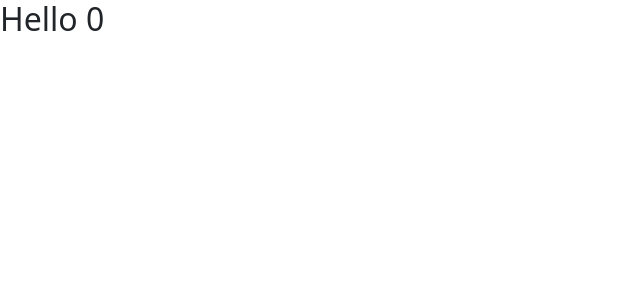
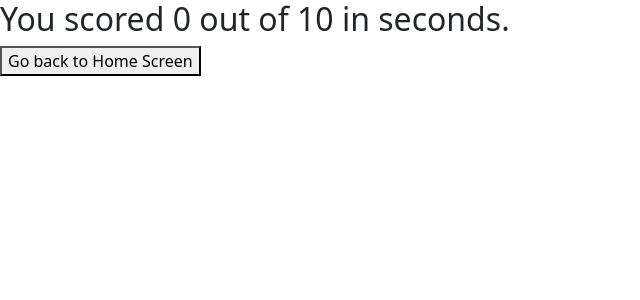
Before and after one commit to tomasdepiano/NBA-Trivia-Game, a React (Vite) app: page /results in a window 1280 px wide. Shown: the top 300 px of the page, without its empty margins (0-640 px from the left). Built offline with nearby package versions, Linux system fonts and the light colour scheme.

Commit message:
Got the state values on the loginpage.jsx and now it is working on the quizresults.jsx page

```diff
--- a/pages/LoginPage.jsx
+++ b/pages/LoginPage.jsx
@@ -90,6 +90,7 @@ export default function LoginPage() {
         context={{
           ContextScore: [score, setScore],
           Timer: [now, setNow],
+          Reset: [],
         }}
       />
     </>
--- a/pages/Quizresults.jsx
+++ b/pages/Quizresults.jsx
@@ -1,8 +1,14 @@
 import { useState } from "react";
 import Quiz from "../src/components/Quiz/quiz";
 import { useOutletContext } from "react-router-dom";
+import { useNavigate } from "react-router-dom";
 
 export default function QuizResults() {
+  const navigate = useNavigate();
+
+  function GoBackHome() {
+    navigate("/");
+  }
   const { ContextScore, Timer } = useOutletContext();
 
   const [score, setScore] = ContextScore;
@@ -12,12 +18,9 @@ export default function QuizResults() {
   return (
     <>
       <h2>
-        Hello {score} {now}
-        {/* {<Quiz userScore={userScore} />}
-        You scored {setUserScore} out of 10. */}
+        You scored {score} out of 10 in {now} seconds.
       </h2>
-      {/* <button onClick={reset}>Reset</button>
-      <button onClick={GoBackHome}>Go back to Home Screen</button> */}
+      <button onClick={GoBackHome}>Go back to Home Screen</button>
     </>
   );
 }
--- a/src/components/Quiz/Quiz.jsx
+++ b/src/components/Quiz/Quiz.jsx
@@ -9,7 +9,6 @@ export default function Quiz({ userScore }) {
   let [index, setIndex] = useState(0);
   const [question, setQuestion] = useState(data[index]);
   const [lock, setLock] = useState(false);
-  // const [score, setScore] = useState(0);
   const [result, setResult] = useState(false);
   const [timeStarted, setTimeStarted] = useState(false);
   const [timeStopped, setTimeStopped] = useState(false);
@@ -25,10 +24,6 @@ export default function Quiz({ userScore }) {
 
   function GoToResultsPage() {
     navigate("/results");
-  }
-
-  function GoBackHome() {
-    navigate("/");
   }
 
   function startTime() {
```
